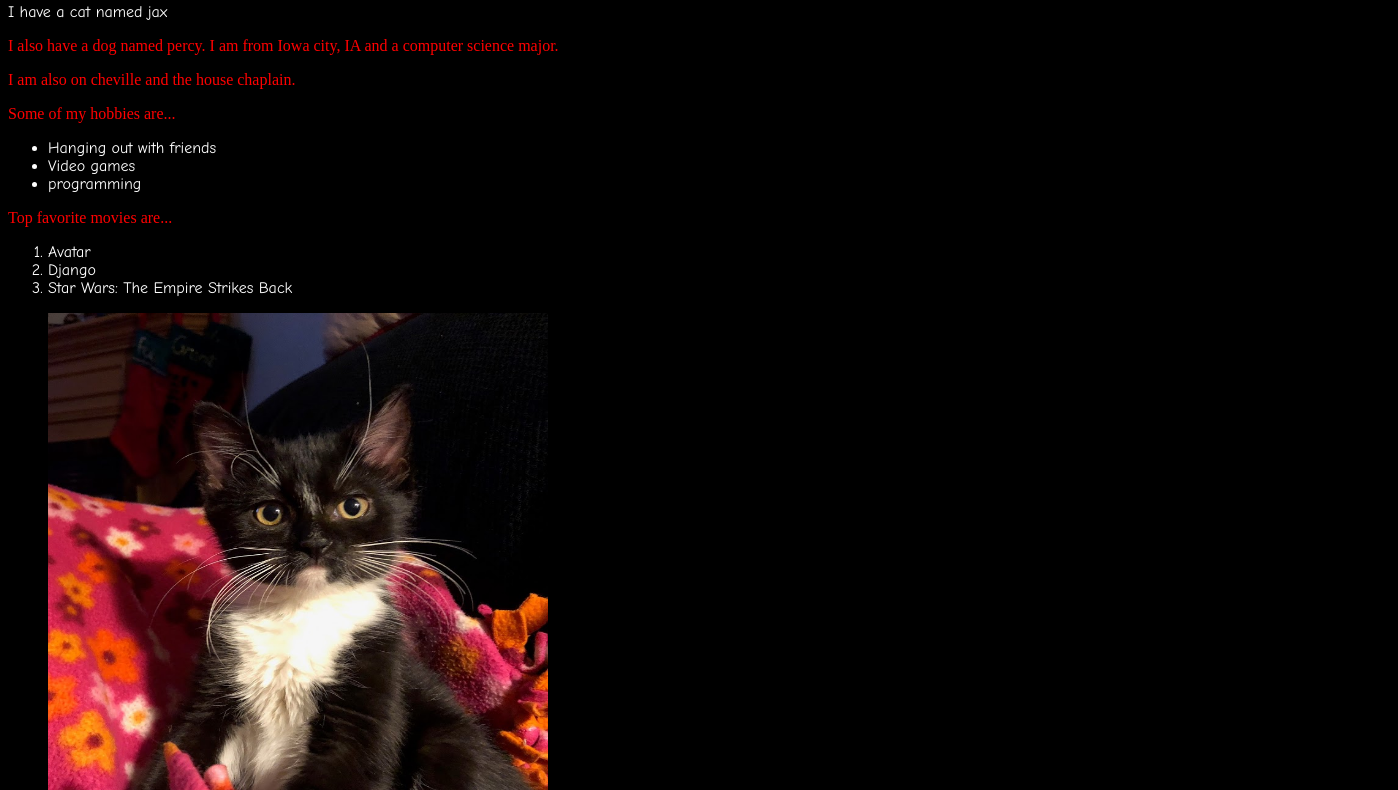
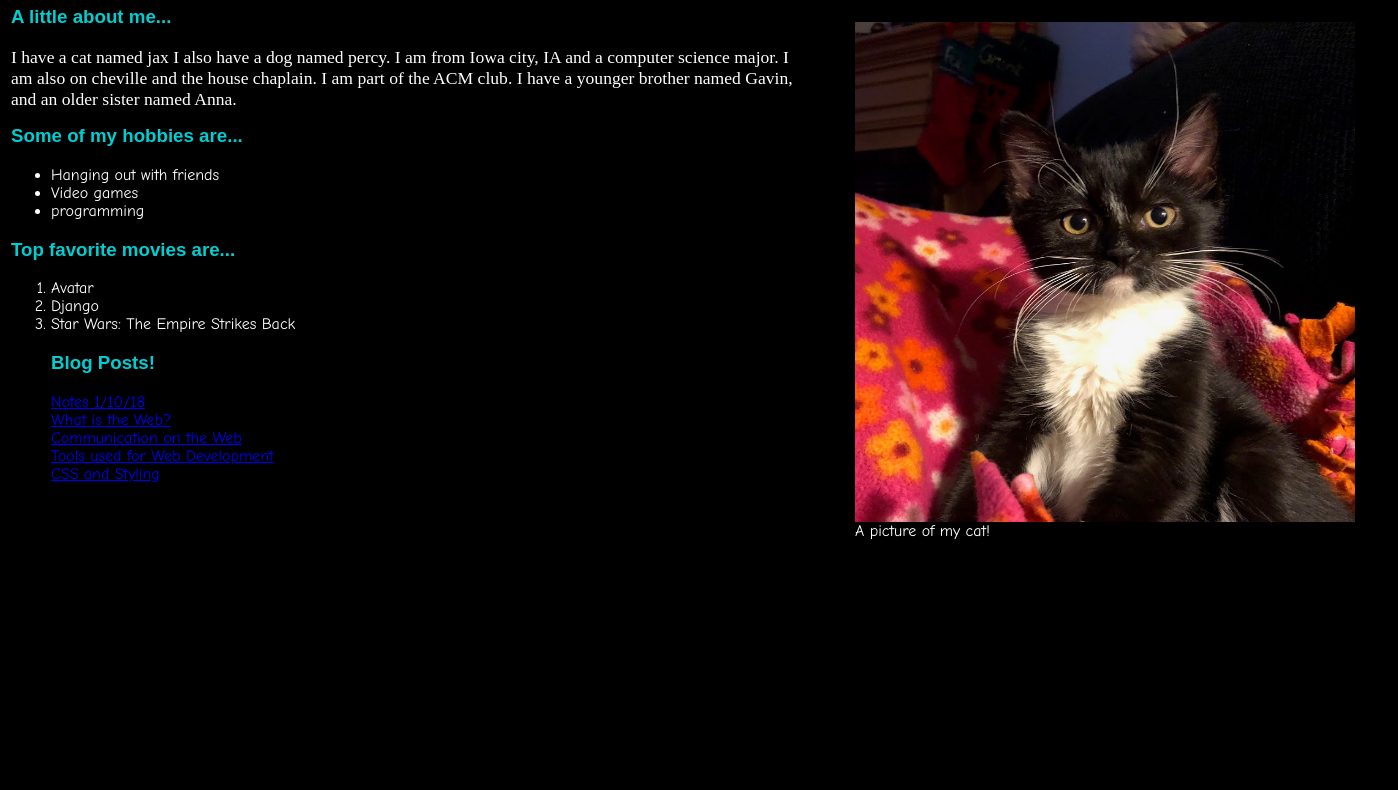
Before and after one commit to grantbigelow/Webprogramming, a plain HTML site: page Basic web page.html in a window 1280 px wide. Shown: the part 115-905 px from the top of the page, 1398 px wide, since content can reach past the window. After the commit the page ends 800 px from the top, so only its background shows below. Drawn offline with Linux system fonts and the light colour scheme.

Commit message:
website update

```diff
--- a/Basic web page.html
+++ b/Basic web page.html
@@ -5,7 +5,7 @@
 
 
 body{
-
+width: 10px;
 color: white;
 background-color:black;
 Font-family: "Comic Sans MS";
@@ -14,6 +14,11 @@ Font-family: "Comic Sans MS";
 h1{
 color: #00CED1;
 Font-family: "Impact";
+}
+h3{
+color: #00CED1;
+Font-family: "Arial";
+font-size-adjust: 1.25em;
 }
 div {
 font-size: 2em;
@@ -25,46 +30,64 @@ Font-family: "Impact";
 }
 p{
 
-font-size: 1em;
+font-size: 1.1em;
 Font-family: "Times New Roman";
-width:1000px;
-color: red;
+width:800px;
+height:60px;
+color: white;
 }
-h3{
-color: 	#3CB371;
-Font-family: "Courier New";
+
+figure{
+height:350px;
+
 }
+a{
+height: 30px;
+}
+
+
 </style>
 
 	</head>
 
 	<body>
+		<table>
+			<td>
 				<strong>Hello World!</strong>
-		<h1>My name is Grant</h1>
-		<p2>I have a cat named jax</p2>
-		<p>I also have a dog named percy. I am from Iowa city, IA and a computer science major.
-		</p>
-		<p>I am also on cheville and the house chaplain.</p>
-		<p>Some of my hobbies are...</p>
+				<h1>Welcome to my Blog!</h1>
+				<h3>A little about me...</h3>
+				<p>I have a cat named jax
+				I also have a dog named percy. I am from Iowa city, IA and a computer science major.
+				I am also on cheville and the house chaplain. I am part of the ACM club. I have a younger brother
+				named Gavin, and an older sister named Anna.</p>
+				<h3>Some of my hobbies are...</h3>
 				<ul>
 				<li>Hanging out with friends</li>
 				<li>Video games</li>
 				<li>programming</li>
 				</ul>
-		<p>Top favorite movies are...</p>
+				<h3>Top favorite movies are...</h3>
 				<ol>
 				<li>Avatar</li>
 				<li>Django</li>
 				<li>Star Wars: The Empire Strikes Back</li>
-
-		</ol>
+				<h3>Blog Posts!</h3>
+				<a href="https://grantswebprogramming.wordpress.com/2018/01/10/notes-1-10-18/" color="white">Notes 1/10/18</a></br>
+				<a href="https://grantswebprogramming.wordpress.com/2018/01/17/what-is-the-web/">What is the Web?</a></br>
+				<a href="https://grantswebprogramming.wordpress.com/2018/01/19/communication-on-the-web/">Communication on the Web</a></br>
+				<a href="https://grantswebprogramming.wordpress.com/2018/01/22/tools-used-for-web-development/">Tools used for Web Development</a></br>
+				<a href="https://grantswebprogramming.wordpress.com/2018/01/26/css-and-styling/">CSS and Styling</a></br>
+			</td>
+			<td>
 
 				<figure>
 				<img src="cat.jpeg" width="500" height="500">
 				<figcaption>A picture of my cat!</figcaption>
 				</figure>
+			</td>
+		</table>
 
-		<a href="https://grantswebprogramming.wordpress.com/">Check out my Blog!</a>
+
 		<br/>
 	</body>
 
```
Lines whose indentation alone changed are shown as unchanged.
